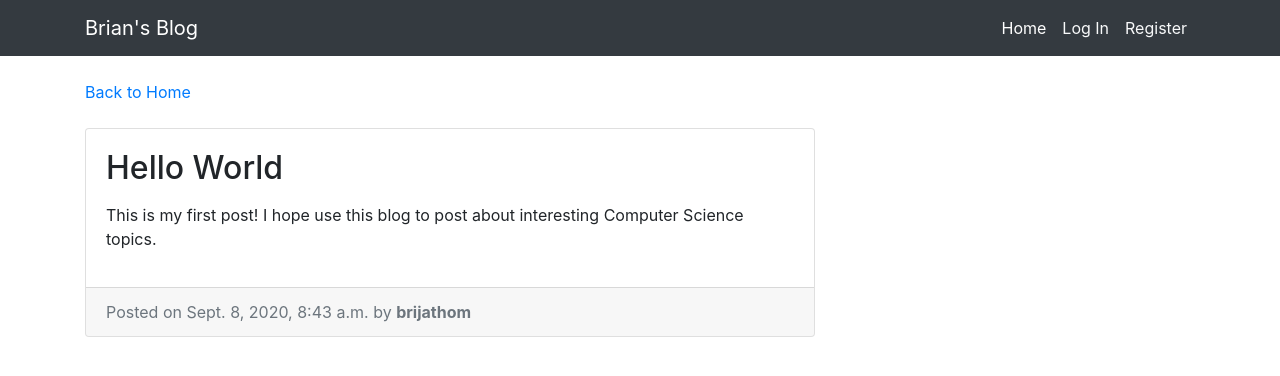
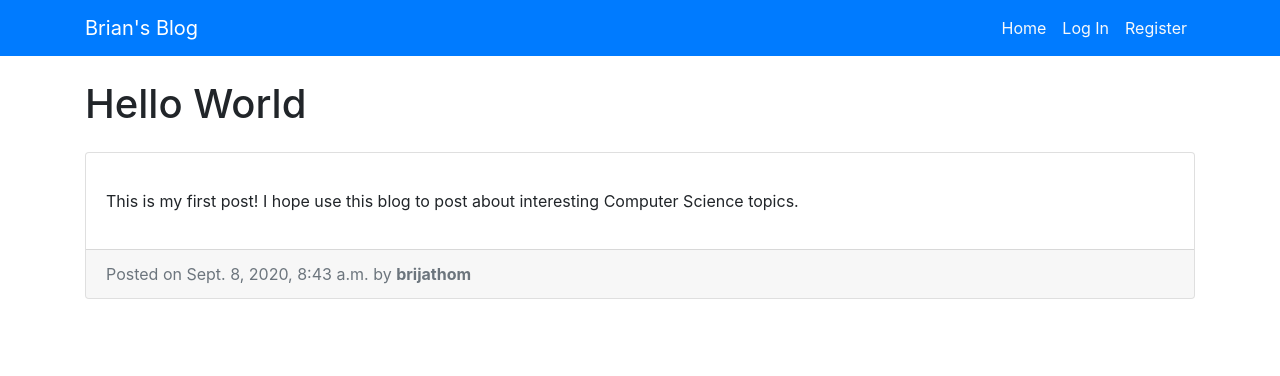
Before and after one commit to brijathom/blog, a Django app: page /entry/13/ in a window 1280 px wide. Shown: the top 376 px of the page. Run offline with Django 3.2, Linux system fonts and the light colour scheme; data comes from the database, SQL or seed files in the repository; both versions use the stored data as it was after the commit; some libraries are stand-ins or nearby versions.

Commit message:
Improve styling

```diff
--- a/entries/templates/entries/base.html
+++ b/entries/templates/entries/base.html
@@ -20,7 +20,7 @@
 
     <body>
         <!-- Navigation -->
-        <nav class="navbar navbar-expand-lg navbar-dark bg-dark fixed-top">
+        <nav class="navbar navbar-expand-lg navbar-dark bg-primary fixed-top">
             <div class="container">
                 <a class="navbar-brand" href="{% url 'blog_home' %}">Brian's Blog</a>
                 {% if user.is_authenticated %}
@@ -39,8 +39,8 @@
                 </button>
                 <div class="collapse navbar-collapse" id="navbarResponsive">
                     <ul class="navbar-nav ml-auto">
-                        <li class="nav-item active">
-                            <a class="nav-link" href="{% url 'blog_home' %}"
+                        <li class="nav-item">
+                            <a class="nav-link text-light" href="{% url 'blog_home' %}"
                                 >Home
                                 <span class="sr-only">(current)</span>
                             </a>
@@ -77,75 +77,7 @@
 
         <!-- Page Content -->
         <div class="container">
-            <div class="row">
-                {% block content %} {% endblock %}
-
-                <!--                 <!~~ Sidebar Widgets Column  ~~>
-                <div class="col-md-4">
-                    <!~~ Search Widget  ~~>
-                    <div class="card my-4">
-                        <h5 class="card-header">Search</h5>
-                        <div class="card-body">
-                            <div class="input-group">
-                                <input type="text" class="form-control" placeholder="Search for..." />
-                                <span class="input-group-append">
-                                    <button class="btn btn-secondary" type="button">Go!</button>
-                                </span>
-                            </div>
-                        </div>
-                    </div>
-
-                    <!~~ Categories Widget  ~~>
-                    <div class="card my-4">
-                        <h5 class="card-header">Categories</h5>
-                        <div class="card-body">
-                            <div class="row">
-                                <div class="col-lg-6">
-                                    <ul class="list-unstyled mb-0">
-                                        <li>
-                                            <a href="#">Web Design</a>
-                                        </li>
-                                        <li>
-                                            <a href="#">HTML</a>
-                                        </li>
-                                        <li>
-                                            <a href="#">Freebies</a>
-                                        </li>
-                                    </ul>
-                                </div>
-                                <div class="col-lg-6">
-                                    <ul class="list-unstyled mb-0">
-                                        <li>
-                                            <a href="#">JavaScript</a>
-                                        </li>
-                                        <li>
-                                            <a href="#">CSS</a>
-                                        </li>
-                                        <li>
-                                            <a href="#">Tutorials</a>
-                                        </li>
-                                    </ul>
-                                </div>
-                            </div>
-                        </div>
-                    </div>
-
-                    <!~~ Side Widget ~~>
-                    <div class="card my-4">
-                        <h5 class="card-header">Side Widget</h5>
-                        <div class="card-body">
-                            You can put anything you want inside of these side widgets. They are easy to use, and feature the new Bootstrap 4 card containers!
-                            <ul class="list-unstyled mb-0">
-                                <li>
-                                    <p><strong>User: {{ user.username }}</strong></p>
-                                </li>
-                            </ul>
-                        </div>
-                    </div>
-                </div>
-            </div>
-        </div> -->
-            </div>
+            <div class="row">{% block content %} {% endblock %}</div>
         </div>
 
         <!-- Bootstrap core JavaScript -->
--- a/entries/templates/entries/create_entry.html
+++ b/entries/templates/entries/create_entry.html
@@ -1,6 +1,6 @@
 {% extends "entries/base.html" %} {% block content %}
 
-<div class="col-md-8">
+<div class="col-md-12">
     {% if user.is_authenticated %}
     <h1 class="my-4">Create Blog Post</h1>
     <div class="card mb-4">
--- a/entries/templates/entries/delete_entry.html
+++ b/entries/templates/entries/delete_entry.html
@@ -1,6 +1,6 @@
 {% extends "entries/base.html" %} {% block content %}
 
-<div class="col-md-8">
+<div class="col-md-12">
     {% if user.is_authenticated and user.id == entry.entry_author_id %}
     <h1 class="my-4">Delete Blog Post</h1>
     <h3>Delete: {{ entry.entry_title }}</h3>
--- a/entries/templates/entries/entry_detail.html
+++ b/entries/templates/entries/entry_detail.html
@@ -1,15 +1,11 @@
 {% extends "entries/base.html" %} {% block content %}
 
 <!-- Blog Entries Column -->
-<div class="col-md-8">
-    <br />
-    <a href="{% url 'blog_home' %}">Back to Home</a>
-    <br />
-    <br />
+<div class="col-md-12">
+    <h1 class="my-4">{{ object.entry_title }}</h1>
     <!-- Blog Post -->
     <div class="card mb-4">
         <div class="card-body">
-            <h2 class="card-title">{{ object.entry_title }}</h2>
             <p class="card-text">{{ object.entry_text|linebreaks }}</p>
         </div>
         <div class="card-footer text-muted">
--- a/entries/templates/entries/index.html
+++ b/entries/templates/entries/index.html
@@ -1,8 +1,8 @@
 {% extends "entries/base.html" %} {% block content %}
 
 <!-- Blog Entries Column -->
-<div class="col-md-8">
-    <h1 class="my-4">Posts</h1>
+<div class="col-md-12">
+    <h1 class="my-4">All Posts</h1>
 
     {% for entry in blog_entries %}
     <!-- Blog Post -->
--- a/entries/templates/entries/update_entry.html
+++ b/entries/templates/entries/update_entry.html
@@ -1,6 +1,6 @@
 {% extends "entries/base.html" %} {% block content %}
 
-<div class="col-md-8">
+<div class="col-md-12">
     {% if user.is_authenticated and user.id == entry.entry_author_id %}
     <h1 class="my-4">Update Blog Post</h1>
     <div class="card mb-4">
--- a/users/templates/users/delete.html
+++ b/users/templates/users/delete.html
@@ -1,13 +1,15 @@
 {% extends "entries/base.html" %} {% block content %}
 
 <div class="col-md-8">
-    <h1 class="my-4">Delete</h1>
+    <h1 class="my-4">Delete Your Account</h1>
     <div class="card mb-4">
         <div class="card-body">
             <div class="form-group">
                 <form method="POST">
                     {% csrf_token %}
                     <div class="form-group">
+                        <p>Are you sure?</p>
+                        <p>Please enter your username to confirm.</p>
                         <label>Username:</label>
                         <input value="{{ form.username.value|default_if_none:'' }}" type="text" class="form-control" name="username" />
                     </div>
--- a/users/templates/users/register.html
+++ b/users/templates/users/register.html
@@ -12,7 +12,7 @@
 </style>
 
 <div class="col-md-8">
-    <h1 class="my-4">Register</h1>
+    <h1 class="my-4">Register a New Account</h1>
     <div class="card mb-4">
         <div class="card-body">
             <div class="form-group">
```
Also changed, not shown: db.sqlite3.
